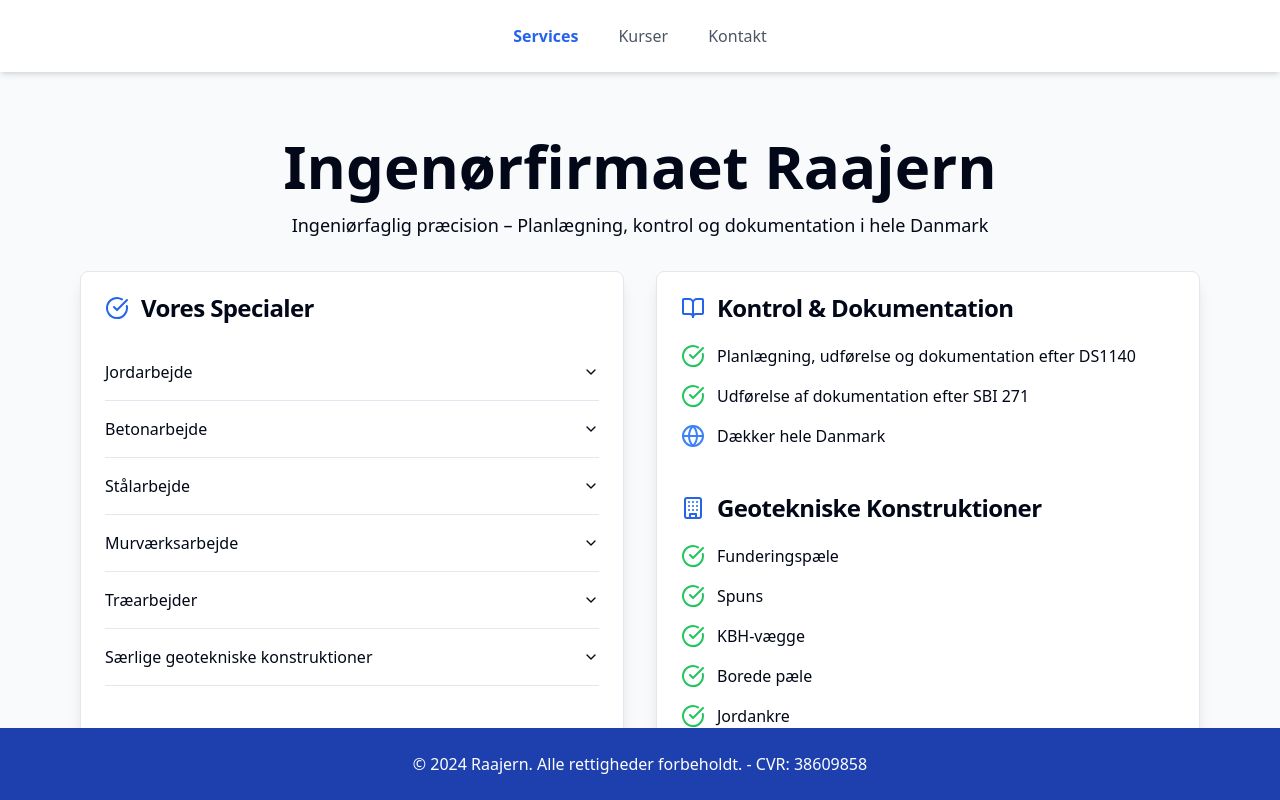
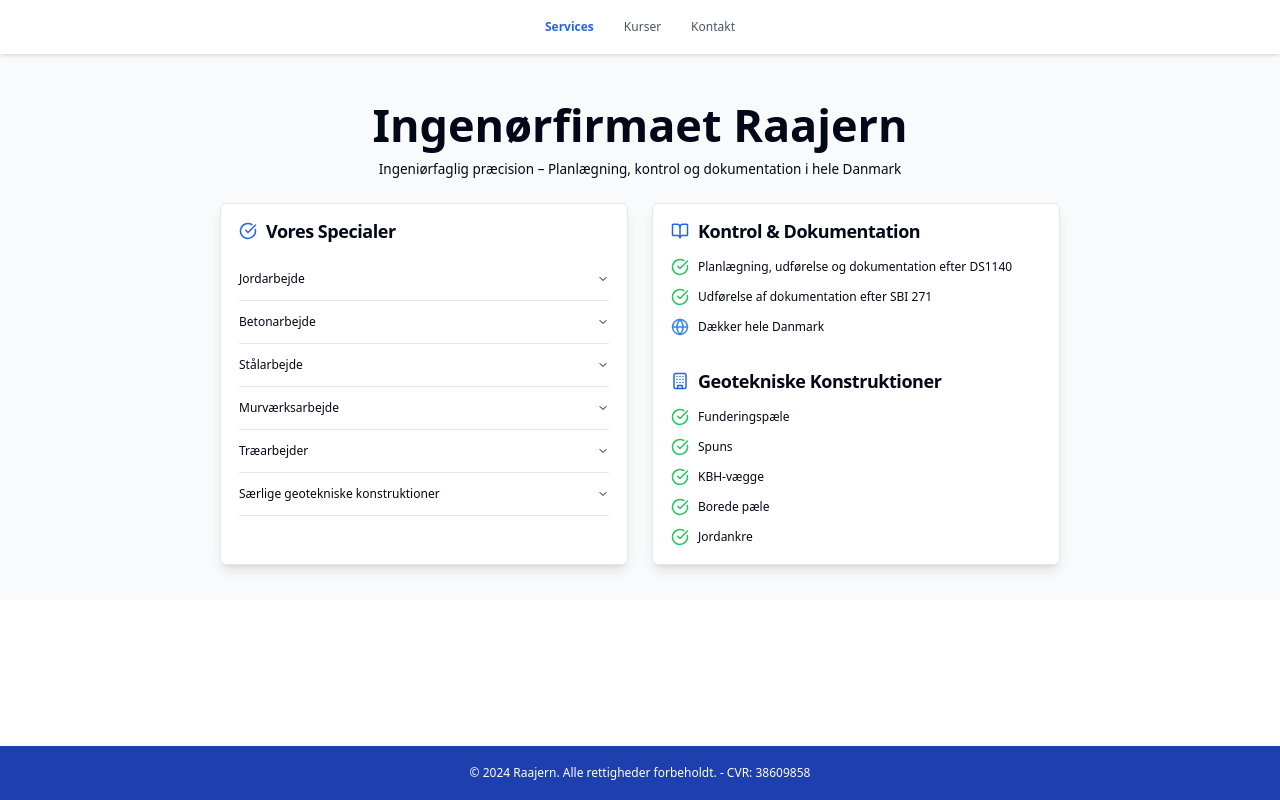
Before and after one commit to fishylunar/raajern-react, a React (Vite) app: page / in a window 1280 px wide. Built offline with nearby package versions, Linux system fonts and the light colour scheme.

Commit message:
Changing site scale

```diff
--- a/src/App.css
+++ b/src/App.css
@@ -70,3 +70,7 @@
   bottom: 0;
   width: 100%;
 }
+
+body {
+  zoom: 0.75;
+}
```
